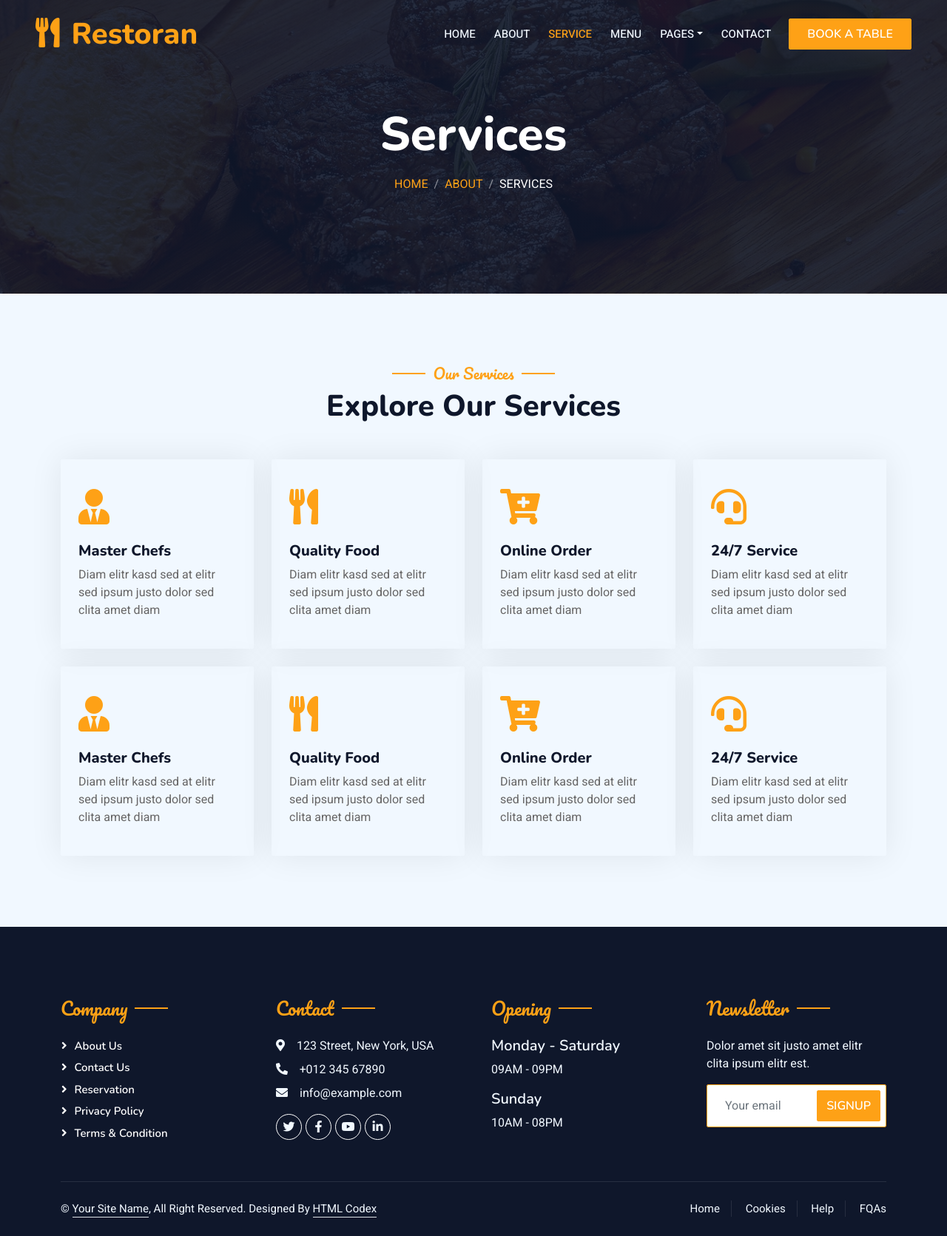
After one commit to Anas0Abu0Sultan/restaurant_Django, a Django app: page /stars/restaurant/services/ in a window 1280 px wide. The commit adds this page. Shown: the whole page at 74% size. Run offline with Django 5.2, Linux system fonts and the light colour scheme; some libraries are stand-ins or nearby versions.

```diff
--- a/restaurant_app/models.py
+++ b/restaurant_app/models.py
@@ -16,6 +16,7 @@ class Food(models.Model):
     last_price = models.DecimalField(max_digits=5, decimal_places=2,default=price)
     size = models.CharField(max_length=2,choices=Size.choices,default=Size.SMALL)
     image = models.ImageField(upload_to=upload_to_dynamic,default='media/defa/defa.png')
+    description = models.CharField(max_length=255,blank=False,default='description')
 
     class Meta:
         abstract = True
--- a/restaurant_app/templates/restaurant/navbar.html
+++ b/restaurant_app/templates/restaurant/navbar.html
@@ -10,9 +10,9 @@
                 </button>
                 <div class="collapse navbar-collapse" id="navbarCollapse">
                     <div class="navbar-nav ms-auto py-0 pe-4">
-                        <a href="index.html" class="nav-item nav-link active">Home</a>
-                        <a href="about.html" class="nav-item nav-link">About</a>
-                        <a href="service.html" class="nav-item nav-link">Service</a>
+                        <a href="{%url 'home'%}" class="nav-item nav-link active">Home</a>
+                        <a href="{%url 'about' %}" class="nav-item nav-link">About</a>
+                        <a href="{%url 'services'%}" class="nav-item nav-link">Service</a>
                         <a href="menu.html" class="nav-item nav-link">Menu</a>
                         <div class="nav-item dropdown">
                             <a href="#" class="nav-link dropdown-toggle" data-bs-toggle="dropdown">Pages</a>
--- a/restaurant_app/templates/restaurant/navbar_other.html
+++ b/restaurant_app/templates/restaurant/navbar_other.html
@@ -9,12 +9,15 @@
         <button class="navbar-toggler" type="button" data-bs-toggle="collapse" data-bs-target="#navbarCollapse">
             <span class="fa fa-bars"></span>
         </button>
+
+
+
         <div class="collapse navbar-collapse" id="navbarCollapse">
             <div class="navbar-nav ms-auto py-0 pe-4">
-                <a href="index.html" class="nav-item nav-link">Home</a>
-                <a href="about.html" class="nav-item nav-link active">About</a>
-                <a href="service.html" class="nav-item nav-link">Service</a>
-                <a href="menu.html" class="nav-item nav-link">Menu</a>
+                <a href="{% url 'home' %}" class="nav-item nav-link {{ home|default:'' }}">Home</a>
+                <a href="{% url 'about' %}" class="nav-item nav-link {{ about|default:'' }}">About</a>
+                <a href="{% url 'services' %}" class="nav-item nav-link {{ service|default:'' }}">Service</a>
+                <a href="menu.html" class="nav-item nav-link {{ menu|default:'' }}">Menu</a>
                 <div class="nav-item dropdown">
                     <a href="#" class="nav-link dropdown-toggle" data-bs-toggle="dropdown">Pages</a>
                     <div class="dropdown-menu m-0">
@@ -23,10 +26,14 @@
                         <a href="testimonial.html" class="dropdown-item">Testimonial</a>
                     </div>
                 </div>
-                <a href="contact.html" class="nav-item nav-link">Contact</a>
+                <a href="contact.html" class="nav-item nav-link {{ contact|default:'' }}">Contact</a>
             </div>
-            <a href="" class="btn btn-primary py-2 px-4">Book A Table</a>
+            <a href="#" class="btn btn-primary py-2 px-4">Book A Table</a>
         </div>
+
+
+
+
     </nav>
 
     <div class="container-xxl py-5 bg-dark hero-header mb-5">
@@ -37,7 +44,7 @@
             <!-- Dynamic Breadcrumb -->
             <nav aria-label="breadcrumb">
                 <ol class="breadcrumb justify-content-center text-uppercase">
-                    <li class="breadcrumb-item"><a href="/">Home</a></li>
+                    <li class="breadcrumb-item"><a href="{%url 'home'%}">Home</a></li>
                     <li class="breadcrumb-item"><a href="#">{{ breadcrumb_section }}</a></li>
                     <li class="breadcrumb-item text-white active" aria-current="page">{{ breadcrumb_active }}</li>
                 </ol>
--- /dev/null
+++ b/restaurant_app/templates/restaurant/services.html
@@ -0,0 +1,119 @@
+{% extends 'restaurant/base_other.html'%}
+{% load static%}
+
+{% block content %}
+<head>
+    <meta charset="utf-8">
+    <title>Restoran - Bootstrap Restaurant Template</title>
+    <meta content="width=device-width, initial-scale=1.0" name="viewport">
+    <meta content="" name="keywords">
+    <meta content="" name="description">
+
+    <!-- Favicon -->
+    <link href="{% static 'img/favicon.ico' %}" rel="icon">
+
+    <!-- Google Web Fonts -->
+    <link rel="preconnect" href="https://fonts.googleapis.com">
+    <link rel="preconnect" href="https://fonts.gstatic.com" crossorigin>
+    <link href="https://fonts.googleapis.com/css2?family=Heebo:wght@400;500;600&family=Nunito:wght@600;700;800&family=Pacifico&display=swap" rel="stylesheet">
+
+    <!-- Icon Font Stylesheet -->
+    <link href="https://cdnjs.cloudflare.com/ajax/libs/font-awesome/5.10.0/css/all.min.css" rel="stylesheet">
+    <link href="https://cdn.jsdelivr.net/npm/bootstrap-icons@1.4.1/font/bootstrap-icons.css" rel="stylesheet">
+
+    <!-- Libraries Stylesheet -->
+    <link href="{% static 'lib/animate/animate.min.css' %}" rel="stylesheet">
+    <link href="{% static 'lib/owlcarousel/assets/owl.carousel.min.css' %}" rel="stylesheet">
+    <link href="{% static 'lib/tempusdominus/css/tempusdominus-bootstrap-4.min.css' %}" rel="stylesheet">
+
+    <!-- Customized Bootstrap Stylesheet -->
+    <link href="{% static 'css/bootstrap.min.css' %}" rel="stylesheet">
+
+    <!-- Template Stylesheet -->
+    <link href="{% static 'css/style.css' %}" rel="stylesheet">
+</head>
+        <!-- Service Start -->
+        <div class="container-xxl py-5">
+            <div class="container">
+                <div class="text-center wow fadeInUp" data-wow-delay="0.1s">
+                    <h5 class="section-title ff-secondary text-center text-primary fw-normal">Our Services</h5>
+                    <h1 class="mb-5">Explore Our Services</h1>
+                </div>
+                <div class="row g-4">
+                    <div class="col-lg-3 col-sm-6 wow fadeInUp" data-wow-delay="0.1s">
+                        <div class="service-item rounded pt-3">
+                            <div class="p-4">
+                                <i class="fa fa-3x fa-user-tie text-primary mb-4"></i>
+                                <h5>Master Chefs</h5>
+                                <p>Diam elitr kasd sed at elitr sed ipsum justo dolor sed clita amet diam</p>
+                            </div>
+                        </div>
+                    </div>
+                    <div class="col-lg-3 col-sm-6 wow fadeInUp" data-wow-delay="0.3s">
+                        <div class="service-item rounded pt-3">
+                            <div class="p-4">
+                                <i class="fa fa-3x fa-utensils text-primary mb-4"></i>
+                                <h5>Quality Food</h5>
+                                <p>Diam elitr kasd sed at elitr sed ipsum justo dolor sed clita amet diam</p>
+                            </div>
+                        </div>
+                    </div>
+                    <div class="col-lg-3 col-sm-6 wow fadeInUp" data-wow-delay="0.5s">
+                        <div class="service-item rounded pt-3">
+                            <div class="p-4">
+                                <i class="fa fa-3x fa-cart-plus text-primary mb-4"></i>
+                                <h5>Online Order</h5>
+                                <p>Diam elitr kasd sed at elitr sed ipsum justo dolor sed clita amet diam</p>
+                            </div>
+                        </div>
+                    </div>
+                    <div class="col-lg-3 col-sm-6 wow fadeInUp" data-wow-delay="0.7s">
+                        <div class="service-item rounded pt-3">
+                            <div class="p-4">
+                                <i class="fa fa-3x fa-headset text-primary mb-4"></i>
+                                <h5>24/7 Service</h5>
+                                <p>Diam elitr kasd sed at elitr sed ipsum justo dolor sed clita amet diam</p>
+                            </div>
+                        </div>
+                    </div>
+                    <div class="col-lg-3 col-sm-6 wow fadeInUp" data-wow-delay="0.1s">
+                        <div class="service-item rounded pt-3">
+                            <div class="p-4">
+                                <i class="fa fa-3x fa-user-tie text-primary mb-4"></i>
+                                <h5>Master Chefs</h5>
+                                <p>Diam elitr kasd sed at elitr sed ipsum justo dolor sed clita amet diam</p>
+                            </div>
+                        </div>
+                    </div>
+                    <div class="col-lg-3 col-sm-6 wow fadeInUp" data-wow-delay="0.3s">
+                        <div class="service-item rounded pt-3">
+                            <div class="p-4">
+                                <i class="fa fa-3x fa-utensils text-primary mb-4"></i>
+                                <h5>Quality Food</h5>
+                                <p>Diam elitr kasd sed at elitr sed ipsum justo dolor sed clita amet diam</p>
+                            </div>
+                        </div>
+                    </div>
+                    <div class="col-lg-3 col-sm-6 wow fadeInUp" data-wow-delay="0.5s">
+                        <div class="service-item rounded pt-3">
+                            <div class="p-4">
+                                <i class="fa fa-3x fa-cart-plus text-primary mb-4"></i>
+                                <h5>Online Order</h5>
+                                <p>Diam elitr kasd sed at elitr sed ipsum justo dolor sed clita amet diam</p>
+                            </div>
+                        </div>
+                    </div>
+                    <div class="col-lg-3 col-sm-6 wow fadeInUp" data-wow-delay="0.7s">
+                        <div class="service-item rounded pt-3">
+                            <div class="p-4">
+                                <i class="fa fa-3x fa-headset text-primary mb-4"></i>
+                                <h5>24/7 Service</h5>
+                                <p>Diam elitr kasd sed at elitr sed ipsum justo dolor sed clita amet diam</p>
+                            </div>
+                        </div>
+                    </div>
+                </div>
+            </div>
+        </div>
+        <!-- Service End -->
+{% endblock content%}
--- a/restaurant_app/urls.py
+++ b/restaurant_app/urls.py
@@ -5,5 +5,6 @@ urlpatterns = [
     path('test/',views.test,name='test'),
     path('',views.home,name='home'),
     path('about/',views.about,name='about'),
+    path('services/',views.service,name='services'),
 
 ]
--- a/restaurant_app/views.py
+++ b/restaurant_app/views.py
@@ -54,8 +54,9 @@ def about(request):
         'about_us': about_us,
         'about_us_images': about_us_images,
         'page_title': 'About Us',
-        'breadcrumb_section': 'Pages',
+        'breadcrumb_section': 'Services',
         'breadcrumb_active': 'About',
+        'about':'active',
         'chefs':chefs,
         }
     return render(request,'restaurant/about.html',context)
@@ -69,8 +70,14 @@ def service(request):
     services = Services.objects.all()
     context = {
         'services': services,
+        'service':'active',
+        'page_title': 'Services',
+        'breadcrumb_section': 'About',
+        'breadcrumb_active': 'Services',
         }
-    return render(request,'services.html',context)
+    return render(request,'restaurant/services.html',context)
+
+
 
 
 def menu(request):
@@ -80,6 +87,7 @@ def menu(request):
     grills = Grills.objects.all()
     sweets = Sweets.objects.all()
     salads = Salads.objects.all()
+
     context = {
         'drinks': drinks,
         'meals': meals,
@@ -89,6 +97,10 @@ def menu(request):
         'salads': salads,
         }
     return render(request,'menu.html',context)
+
+
+
+
 
 def testimonial(request):
     clients = Clients.objects.all()
```
Also changed, not shown: db.sqlite3, restaurant_app/migrations/0008_drinks_description_grills_description_and_more.py (added).
